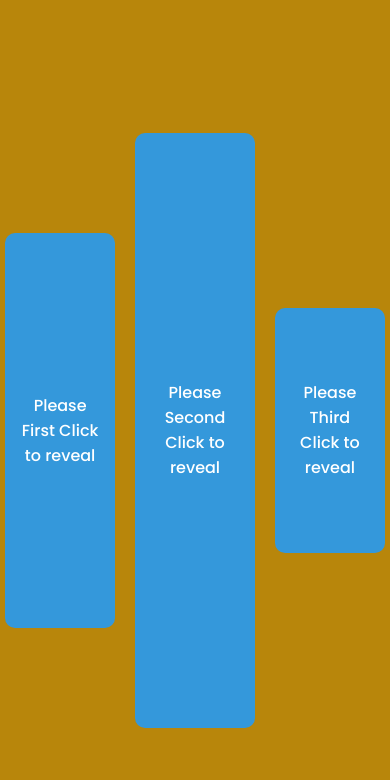
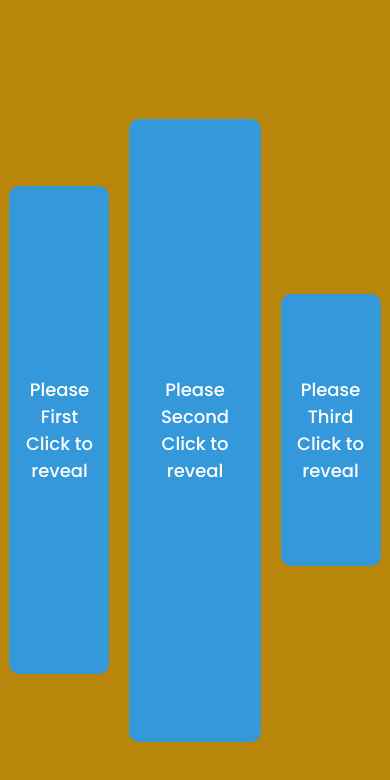
Before and after one commit to andreyal3/eto, a plain HTML site: page index.html in a window 390 px wide. Drawn offline with Linux system fonts and the light colour scheme.

Commit message:
Update style.css

```diff
--- a/style.css
+++ b/style.css
@@ -30,12 +30,12 @@ body {
     display: flex;
     justify-content: center;
     align-items: center;
-    font-size: 18px;
+    font-size: 12px;
     color: #fff;
     border-radius: 10px;
     backface-visibility: hidden;
     transition: transform 0.6s;
-    padding: 20px;
+    padding: 3px;
     text-align: center;
     box-sizing: border-box;
 }
@@ -130,7 +130,7 @@ img {
 
     .front,
     .back {
-        font-size: 16px;
+        font-size: 18px;
         padding: 15px;
     }
 
@@ -141,8 +141,8 @@ img {
     }
 
     img {
-        width: 80px;
-        height: 80px;
+        width: 70px;
+        height: 70px;
         margin-bottom: 10px;
     }
 }
```
